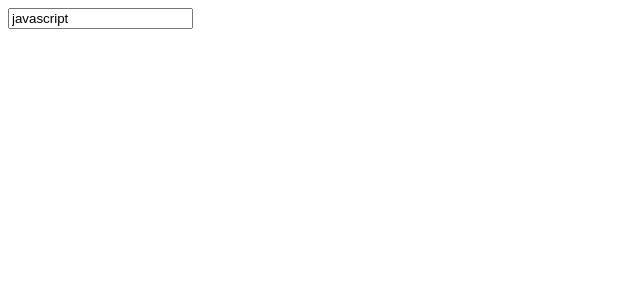
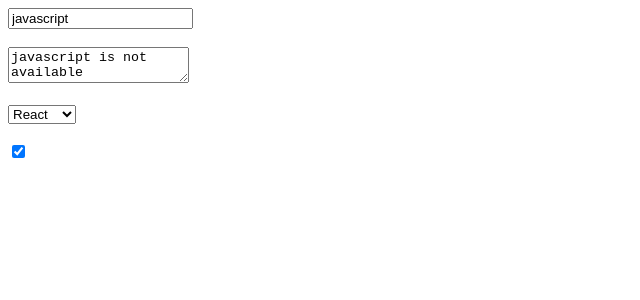
Before and after one commit to SOUROVSARKERTEC12/React, a React (Create React App) app: page / in a window 1280 px wide. Shown: the top 300 px of the page, without its empty margins (0-640 px from the left). Built offline with nearby package versions, Linux system fonts and the light colour scheme.

Commit message:
select, textarea, checkbox using react controlled

```diff
--- a/src/components/Form.js
+++ b/src/components/Form.js
@@ -2,23 +2,59 @@ import React from 'react';
 
 export default class Form extends React.Component {
     state = {
-        title: 'javascript'
+        title: 'javascript',
+        text: 'javascript is not available',
+        library: 'React',
+        isChecked:true,
     };
 
-    handleChange =(e)=>{
-        console.log(e.target.value)
-        this.setState(
-            {title: e.target.value}
-        )
-    }
-    render(){
-        const {title} = this.state
-        return(
+    handleChange = (e) => {
+        if (e.target.type === 'text') {
+            this.setState(
+                { title: e.target.value },
+            );
+        } else if (e.target.type === 'textarea') {
+            this.setState(
+                {
+                    text: e.target.value,
+                },
+            );
+        } else if (e.target.type === 'select-one') {
+            this.setState(
+                {
+                    library: e.target.value,
+                },
+            );
+        }
+        else if (e.target.type === 'checkbox') {
+            this.setState(
+                {
+                    isChecked: e.target.checked,
+                },
+            );
+        }
+    };
+
+    render() {
+        const { title, text, library,isChecked } = this.state;
+        return (
             <div>
                 <form>
-                    <input type="text" placeholder="Enter Title" value={title} onChange={this.handleChange}/>
+                    <input type='text' placeholder='Enter Title' value={title} onChange={this.handleChange} />
+                    <br />
+                    <br />
+                    <textarea name='text' value={text} onChange={this.handleChange}></textarea>
+                    <br />
+                    <br />
+                    <select value={library} onChange={this.handleChange}>
+                        <option value='React'>React</option>
+                        <option value='Angular'>Angular</option>
+                    </select>
+                    <br />
+                    <br />
+                    <input type="checkbox" checked={isChecked} onChange={this.handleChange}/>
                 </form>
             </div>
-        )
+        );
     }
 }
```
